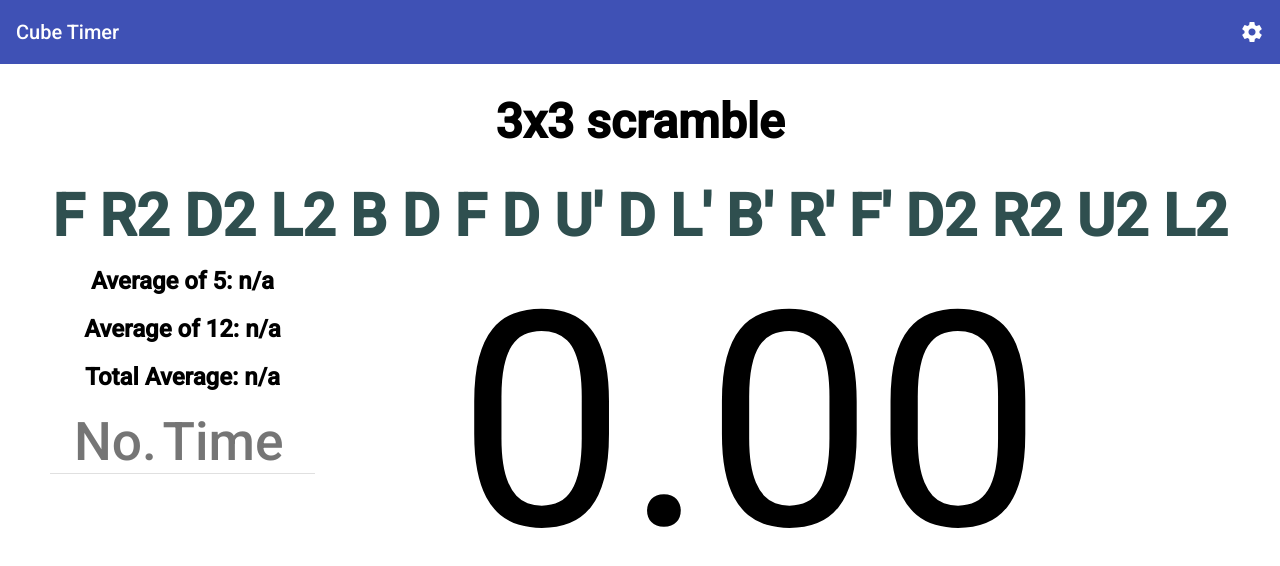
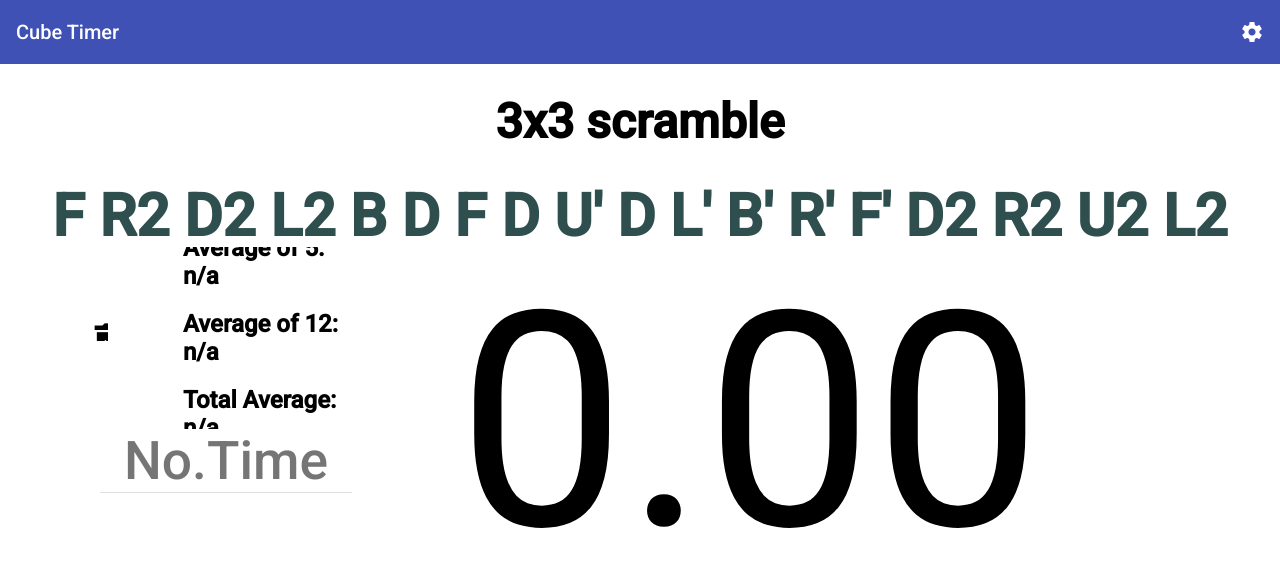
Before and after one commit to anngo14/Cube-Timer, an Angular app: page / in a window 1280 px wide. Shown: the top 566 px of the page. Built offline with nearby package versions, Linux system fonts and the light colour scheme.

Commit message:
added clear all times implementation

```diff
--- a/src/app/scramble/scramble.component.ts
+++ b/src/app/scramble/scramble.component.ts
@@ -18,7 +18,7 @@ export class ScrambleComponent implements OnInit {
   ngOnInit() {
     this.data.stateObs.subscribe(data => {
       this.state = data;
-      if(this.state === 0){
+      if(this.state === 0 || this.state === 3){
         this.scrambleSolve();
       }
     });
--- a/src/app/services/data.service.ts
+++ b/src/app/services/data.service.ts
@@ -17,6 +17,8 @@ export class DataService {
   private trial = new BehaviorSubject(this.timeTemp);
   trialObs = this.trial.asObservable();
 
+  private reset = new BehaviorSubject(false);
+  resetObs = this.reset.asObservable();
   constructor() { }
 
   changeState(s:number){
@@ -25,4 +27,7 @@ export class DataService {
   changeTrial(t:Time){
     this.trial.next(t);
   }
+  changeReset(r:boolean){
+    this.reset.next(r);
+  }
 }
--- a/src/app/timer/timer.component.html
+++ b/src/app/timer/timer.component.html
@@ -1,5 +1,5 @@
-<span *ngIf="running != 1" class="timer">{{seconds | number: '1.2-2'}}</span>
+<span *ngIf="running != 1" class="timer" (click)="start()">{{seconds | number: '1.2-2'}}</span>
 <span *ngIf="(running === 1 && keyDown === true) || (running === 1 && mouseDown === true); else keyUp" class="inspection" (click)="start()" style="color:red">{{inspectionTime}}</span>
 <ng-template #keyUp>
-    <span *ngIf="running === 1" class="inspection">{{inspectionTime}}</span>
+    <span *ngIf="running === 1" class="inspection" (click)="start()">{{inspectionTime}}</span>
 </ng-template>
--- a/src/app/timer/timer.component.ts
+++ b/src/app/timer/timer.component.ts
@@ -36,7 +36,7 @@ export class TimerComponent implements OnInit {
       this.keyDown = true;
     }
   }
-  @HostListener('document:mousedown', ['$event'])
+  /*@HostListener('document:mousedown', ['$event'])
   handleMouseDownEvent(event:MouseEvent) {
     if(event.buttons === 1){
       this.mouseDown = true;
@@ -48,10 +48,14 @@ export class TimerComponent implements OnInit {
       this.start();
       this.mouseDown = false;
     }
-  }
-
+  }*/
 
   ngOnInit() {
+    this.data.resetObs.subscribe((data) => {
+      if(data === true){
+        this.trialID = 0;
+      }
+    });
   }
 
   startTimer()
--- a/src/app/times/times.component.css
+++ b/src/app/times/times.component.css
@@ -2,11 +2,14 @@
   width: 100%;
   height: 100%;
 }
-.averages{
-  text-align: center;
+#trashIcon{
+  font-size: 40pt;
+  margin-right: -5%;
+  margin-bottom: 10%;
 }
 .tableContainer{
-  height: 65%;
+  width: 100%;
+  height: 100%;
   overflow-y: scroll;
   position: relative;
   -ms-overflow-style: none;
@@ -16,7 +19,7 @@
 }
 table {
   width: 100%;
-  padding-left: 50px;
+  padding-left: 100px;
   padding-right: 50px;
 }
 th{
--- a/src/app/times/times.component.html
+++ b/src/app/times/times.component.html
@@ -1,8 +1,15 @@
+<mat-grid-list cols="2" rowheight="1:1">
+    <mat-grid-tile>
+        <mat-icon id="trashIcon" (click)="reset()">delete_forever</mat-icon>
+    </mat-grid-tile>
+    <mat-grid-tile>
         <div class="averages">
             <h2> Average of 5: {{ao5}}</h2>
             <h2> Average of 12: {{ao12}}</h2>
             <h2> Total Average: {{totalAvg}}</h2>
         </div>
+    </mat-grid-tile>
+    <mat-grid-tile colspan="2">
         <div class="tableContainer" id="tableDiv">
             <table mat-table [dataSource]="dataSource">
                 <ng-container matColumnDef="position">
@@ -17,3 +24,5 @@
                 <tr mat-row *matRowDef="let row; columns: displayedColumns;"></tr>
             </table>
         </div>
+    </mat-grid-tile>
+</mat-grid-list>
--- a/src/app/times/times.component.ts
+++ b/src/app/times/times.component.ts
@@ -58,5 +58,12 @@ export class TimesComponent implements OnInit {
     }
     this.ao12 = (sum / 12 ).toFixed(2);
   }
-
+  reset(){
+    this.tableData = [];
+    this.dataSource = new MatTableDataSource();
+    this.ao5 = 'n/a';
+    this.ao12 = 'n/a';
+    this.totalAvg = 'n/a';
+    this.data.changeReset(true);
+  }
 }
```
Lines whose indentation alone changed are shown as unchanged.
